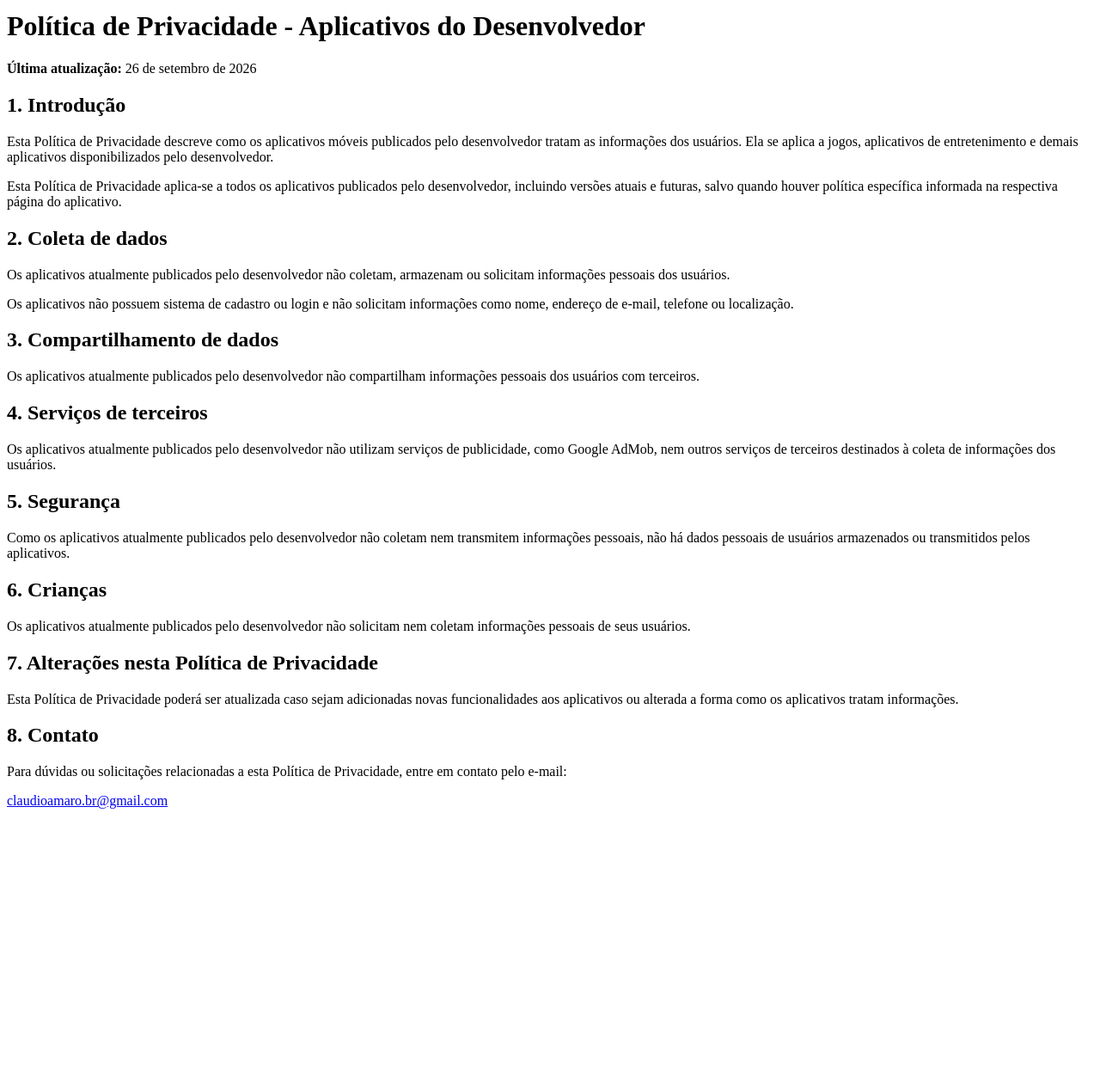
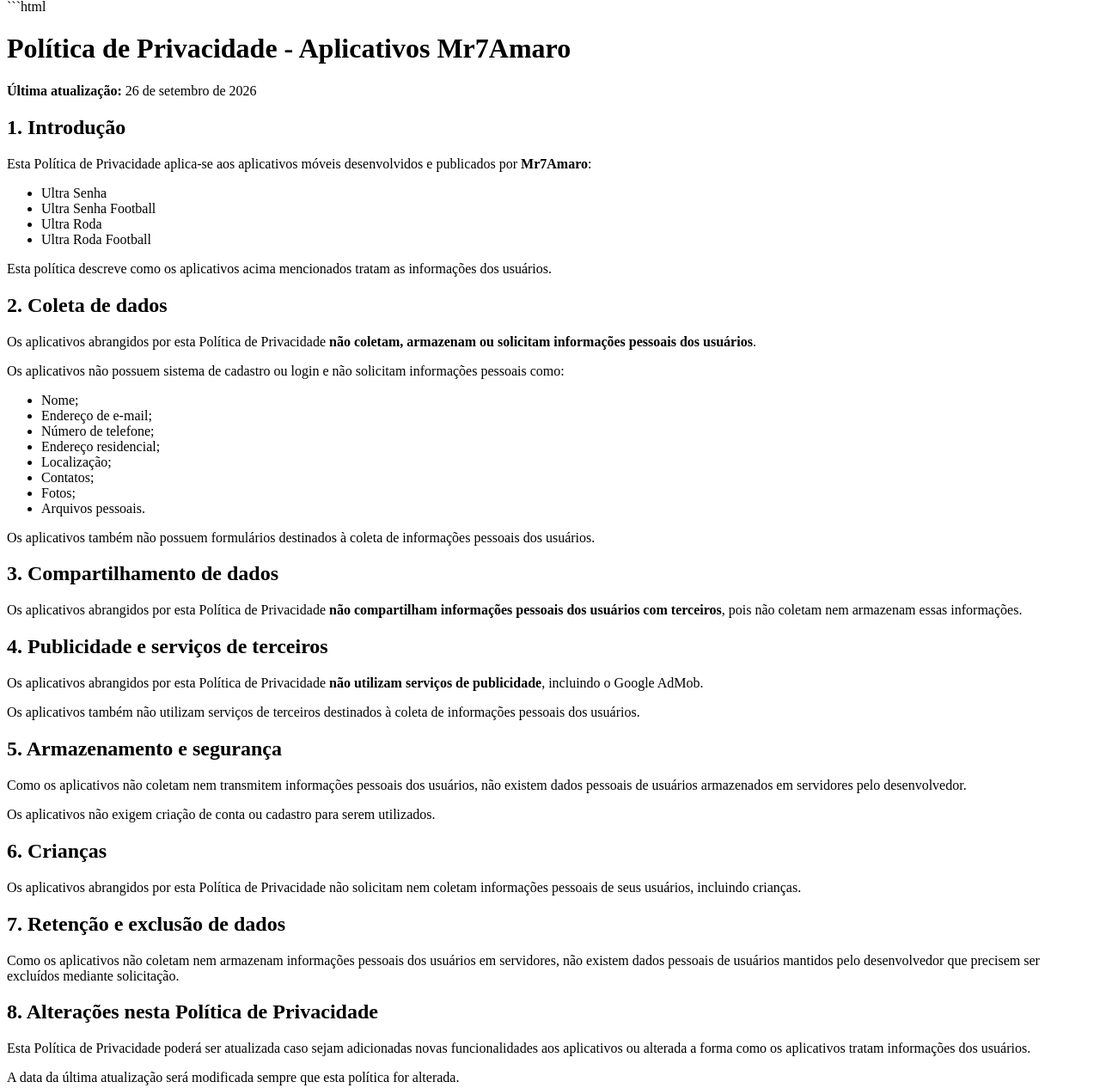
Before and after one commit to mr7amaro/Privacy.Policy, a plain HTML site: page index.html in a window 1280 px wide. Shown: the part 9-1275 px from the top of the page at 86% size. Before the commit the page ends 966 px from the top, so only its background shows below. Drawn offline with Linux system fonts and the light colour scheme.

Commit message:
Update privacy policy to reflect developer name change

````diff
--- a/index.html
+++ b/index.html
@@ -1,85 +1,138 @@
+```html
 <!DOCTYPE html>
 <html lang="pt-BR">
 <head>
     <meta charset="UTF-8">
     <meta name="viewport" content="width=device-width, initial-scale=1.0">
-    <title>Política de Privacidade - Aplicativos do Desenvolvedor</title>
+    <title>Política de Privacidade - Aplicativos Mr7Amaro</title>
 </head>
 <body>
-    <h1>Política de Privacidade - Aplicativos do Desenvolvedor</h1>
+    <h1>Política de Privacidade - Aplicativos Mr7Amaro</h1>
 
     <p><strong>Última atualização:</strong> 26 de setembro de 2026</p>
 
     <h2>1. Introdução</h2>
     <p>
-        Esta Política de Privacidade descreve como os aplicativos móveis
-        publicados pelo desenvolvedor tratam as informações dos usuários.
-        Ela se aplica a jogos, aplicativos de entretenimento e demais
-        aplicativos disponibilizados pelo desenvolvedor.
+        Esta Política de Privacidade aplica-se aos aplicativos móveis
+        desenvolvidos e publicados por <strong>Mr7Amaro</strong>:
     </p>
 
+    <ul>
+        <li>Ultra Senha</li>
+        <li>Ultra Senha Football</li>
+        <li>Ultra Roda</li>
+        <li>Ultra Roda Football</li>
+    </ul>
+
     <p>
-        Esta Política de Privacidade aplica-se a todos os aplicativos
-        publicados pelo desenvolvedor, incluindo versões atuais e futuras,
-        salvo quando houver política específica informada na respectiva
-        página do aplicativo.
+        Esta política descreve como os aplicativos acima mencionados
+        tratam as informações dos usuários.
     </p>
 
     <h2>2. Coleta de dados</h2>
     <p>
-        Os aplicativos atualmente publicados pelo desenvolvedor não coletam,
-        armazenam ou solicitam informações pessoais dos usuários.
+        Os aplicativos abrangidos por esta Política de Privacidade
+        <strong>não coletam, armazenam ou solicitam informações pessoais
+        dos usuários</strong>.
     </p>
 
     <p>
         Os aplicativos não possuem sistema de cadastro ou login e não
-        solicitam informações como nome, endereço de e-mail, telefone ou
-        localização.
+        solicitam informações pessoais como:
+    </p>
+
+    <ul>
+        <li>Nome;</li>
+        <li>Endereço de e-mail;</li>
+        <li>Número de telefone;</li>
+        <li>Endereço residencial;</li>
+        <li>Localização;</li>
+        <li>Contatos;</li>
+        <li>Fotos;</li>
+        <li>Arquivos pessoais.</li>
+    </ul>
+
+    <p>
+        Os aplicativos também não possuem formulários destinados à coleta
+        de informações pessoais dos usuários.
     </p>
 
     <h2>3. Compartilhamento de dados</h2>
     <p>
-        Os aplicativos atualmente publicados pelo desenvolvedor não
-        compartilham informações pessoais dos usuários com terceiros.
+        Os aplicativos abrangidos por esta Política de Privacidade
+        <strong>não compartilham informações pessoais dos usuários com
+        terceiros</strong>, pois não coletam nem armazenam essas
+        informações.
     </p>
 
-    <h2>4. Serviços de terceiros</h2>
+    <h2>4. Publicidade e serviços de terceiros</h2>
     <p>
-        Os aplicativos atualmente publicados pelo desenvolvedor não utilizam
-        serviços de publicidade, como Google AdMob, nem outros serviços de
-        terceiros destinados à coleta de informações dos usuários.
+        Os aplicativos abrangidos por esta Política de Privacidade
+        <strong>não utilizam serviços de publicidade</strong>, incluindo
+        o Google AdMob.
     </p>
 
-    <h2>5. Segurança</h2>
     <p>
-        Como os aplicativos atualmente publicados pelo desenvolvedor não
-        coletam nem transmitem informações pessoais, não há dados pessoais
-        de usuários armazenados ou transmitidos pelos aplicativos.
+        Os aplicativos também não utilizam serviços de terceiros
+        destinados à coleta de informações pessoais dos usuários.
+    </p>
+
+    <h2>5. Armazenamento e segurança</h2>
+    <p>
+        Como os aplicativos não coletam nem transmitem informações
+        pessoais dos usuários, não existem dados pessoais de usuários
+        armazenados em servidores pelo desenvolvedor.
+    </p>
+
+    <p>
+        Os aplicativos não exigem criação de conta ou cadastro para
+        serem utilizados.
     </p>
 
     <h2>6. Crianças</h2>
     <p>
-        Os aplicativos atualmente publicados pelo desenvolvedor não
-        solicitam nem coletam informações pessoais de seus usuários.
+        Os aplicativos abrangidos por esta Política de Privacidade não
+        solicitam nem coletam informações pessoais de seus usuários,
+        incluindo crianças.
     </p>
 
-    <h2>7. Alterações nesta Política de Privacidade</h2>
+    <h2>7. Retenção e exclusão de dados</h2>
+    <p>
+        Como os aplicativos não coletam nem armazenam informações
+        pessoais dos usuários em servidores, não existem dados pessoais
+        de usuários mantidos pelo desenvolvedor que precisem ser
+        excluídos mediante solicitação.
+    </p>
+
+    <h2>8. Alterações nesta Política de Privacidade</h2>
     <p>
         Esta Política de Privacidade poderá ser atualizada caso sejam
-        adicionadas novas funcionalidades aos aplicativos ou alterada a
-        forma como os aplicativos tratam informações.
-    </p>
-
-    <h2>8. Contato</h2>
-    <p>
-        Para dúvidas ou solicitações relacionadas a esta Política de
-        Privacidade, entre em contato pelo e-mail:
+        adicionadas novas funcionalidades aos aplicativos ou alterada
+        a forma como os aplicativos tratam informações dos usuários.
     </p>
 
     <p>
+        A data da última atualização será modificada sempre que esta
+        política for alterada.
+    </p>
+
+    <h2>9. Contato</h2>
+    <p>
+        Para dúvidas ou solicitações relacionadas a esta Política de
+        Privacidade ou ao tratamento de informações pelos aplicativos,
+        entre em contato:
+    </p>
+
+    <p>
+        <strong>Desenvolvedor:</strong> Mr7Amaro
+    </p>
+
+    <p>
+        <strong>E-mail:</strong>
         <a href="mailto:claudioamaro.br@gmail.com">
             claudioamaro.br@gmail.com
         </a>
     </p>
 </body>
 </html>
+```
````
